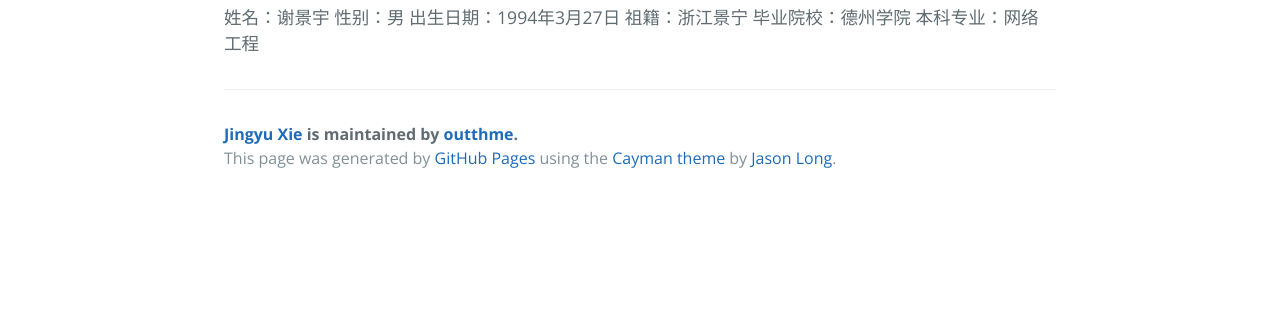
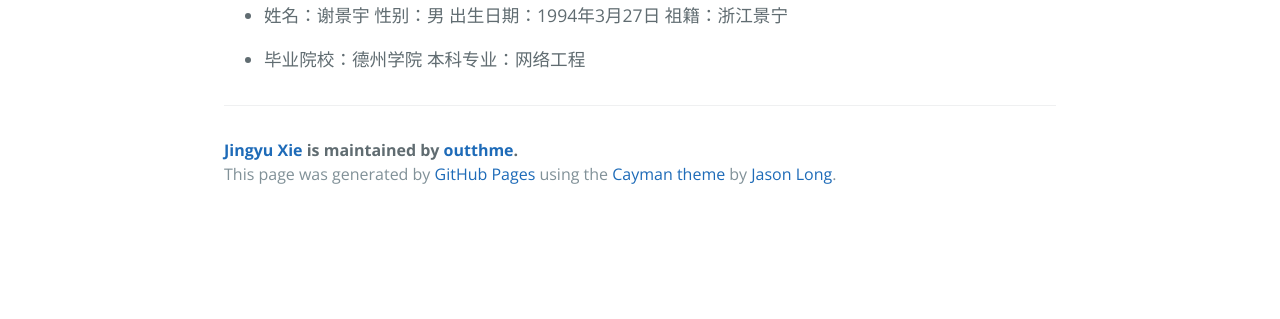
Before and after one commit to outthme/JingyuXie, a plain HTML site: page index.html in a window 1280 px wide. Shown: the part 481-800 px from the top of the page. Drawn offline with nearby package versions, Linux system fonts and the light colour scheme.

```diff
--- a/index.html
+++ b/index.html
@@ -22,8 +22,10 @@
       <h1>
 <a id="个人信息" class="anchor" href="#%E4%B8%AA%E4%BA%BA%E4%BF%A1%E6%81%AF" aria-hidden="true"><span aria-hidden="true" class="octicon octicon-link"></span></a>个人信息</h1>
 
-<p>姓名：谢景宇    性别：男    出生日期：1994年3月27日    祖籍：浙江景宁
-毕业院校：德州学院         本科专业：网络工程</p>
+<ul>
+<li><p>姓名：谢景宇  性别：男    出生日期：1994年3月27日    祖籍：浙江景宁</p></li>
+<li><p>毕业院校：德州学院         本科专业：网络工程</p></li>
+</ul>
 
       <footer class="site-footer">
         <span class="site-footer-owner"><a href="https://github.com/outthme/JingyuXie">Jingyu Xie</a> is maintained by <a href="https://github.com/outthme">outthme</a>.</span>
--- a/params.json
+++ b/params.json
@@ -1,6 +1,6 @@
 {
   "name": "Jingyu Xie",
   "tagline": "Personal Resume",
-  "body": "#个人信息\r\n\r\n姓名：谢景宇    性别：男    出生日期：1994年3月27日    祖籍：浙江景宁\r\n毕业院校：德州学院         本科专业：网络工程\r\n\r\n\r\n",
+  "body": "#个人信息\r\n\r\n* 姓名：谢景宇  性别：男    出生日期：1994年3月27日    祖籍：浙江景宁\r\n\r\n* 毕业院校：德州学院         本科专业：网络工程\r\n\r\n\r\n",
   "note": "Don't delete this file! It's used internally to help with page regeneration."
 }
```
